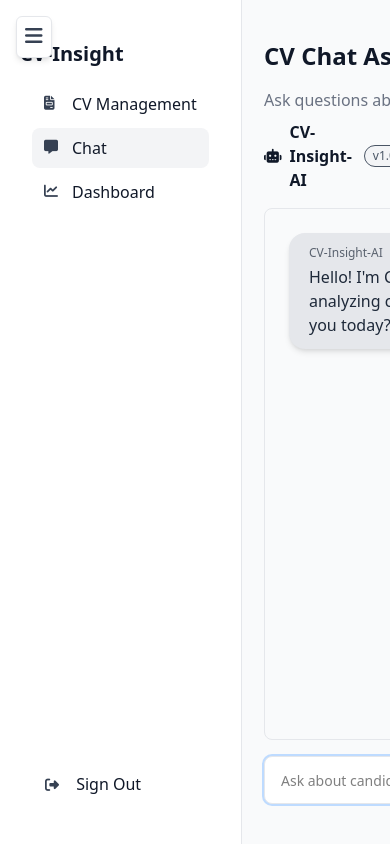
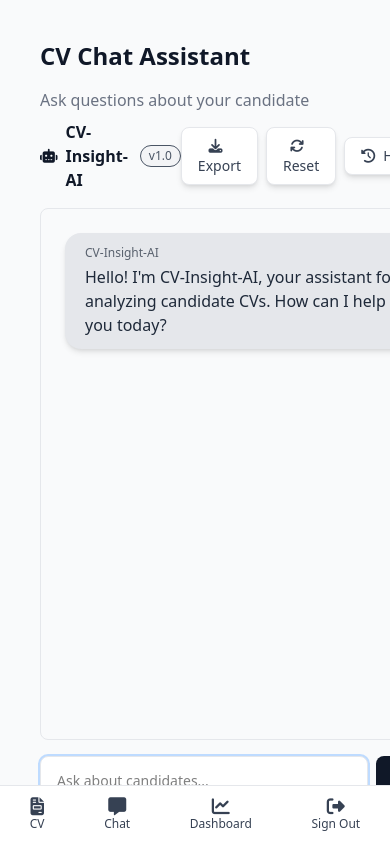
Before and after one commit to TrisnaUtama/cryptova-ai-hr-advisor, a Django app: page /chat/ in a window 390 px wide; the page is wider, and only the part inside the window is pictured. Run offline with Django 5.2, Linux system fonts and the light colour scheme; the visitor is signed in with stand-in values (Sample User, id 1); parts of the project's set-up code (start-up, migrations or seed data) failed here and were passed over.

Commit message:
feat(sidebar): implement bottom navigation for mobile and enhance responsive behavior

```diff
--- a/static/output.css
+++ b/static/output.css
@@ -246,6 +246,9 @@
   .right-3 {
     right: calc(var(--spacing) * 3);
   }
+  .bottom-0 {
+    bottom: calc(var(--spacing) * 0);
+  }
   .left-0 {
     left: calc(var(--spacing) * 0);
   }
@@ -254,6 +257,9 @@
   }
   .z-20 {
     z-index: 20;
+  }
+  .z-30 {
+    z-index: 30;
   }
   .m-0 {
     margin: calc(var(--spacing) * 0);
@@ -299,6 +305,9 @@
   }
   .-ml-2 {
     margin-left: calc(var(--spacing) * -2);
+  }
+  .ml-0 {
+    margin-left: calc(var(--spacing) * 0);
   }
   .ml-1 {
     margin-left: calc(var(--spacing) * 1);
@@ -422,6 +431,9 @@
   }
   .items-start {
     align-items: flex-start;
+  }
+  .justify-around {
+    justify-content: space-around;
   }
   .justify-between {
     justify-content: space-between;
@@ -560,6 +572,10 @@
   .border-2 {
     border-style: var(--tw-border-style);
     border-width: 2px;
+  }
+  .border-t {
+    border-top-style: var(--tw-border-style);
+    border-top-width: 1px;
   }
   .border-r {
     border-right-style: var(--tw-border-style);
@@ -960,14 +976,29 @@
       margin-top: calc(var(--spacing) * 0);
     }
   }
+  .md\:ml-56 {
+    @media (width >= 48rem) {
+      margin-left: calc(var(--spacing) * 56);
+    }
+  }
   .md\:block {
     @media (width >= 48rem) {
       display: block;
     }
   }
+  .md\:flex {
+    @media (width >= 48rem) {
+      display: flex;
+    }
+  }
   .md\:hidden {
     @media (width >= 48rem) {
       display: none;
+    }
+  }
+  .md\:inline {
+    @media (width >= 48rem) {
+      display: inline;
     }
   }
   .md\:flex-row {
--- a/templates/base_sidebar.html
+++ b/templates/base_sidebar.html
@@ -56,10 +56,36 @@
   }
   </style>
   <div class="flex min-w-full min-h-screen bg-gray-50">
-    <button id="sidebar-toggle"
-            class="absolute top-4 left-4 z-20 p-2 rounded-md bg-white border border-gray-200 shadow-md md:hidden">
-      <i class="fa-solid fa-bars text-xl text-gray-700"></i>
-    </button>
+    <!-- Bottom nav for mobile -->
+    <nav id="bottom-nav"
+         class="fixed bottom-0 left-0 w-full bg-white border-t border-gray-200 flex justify-around items-center py-3 z-30 md:hidden hidden">
+      <a href="{% url 'cv' %}"
+         class="flex flex-col items-center text-gray-700 {% if request.resolver_match.url_name == 'cv' %}text-blue-600{% endif %}">
+        <i class="fa-solid fa-file-invoice text-lg"></i>
+        <span class="text-xs">CV</span>
+      </a>
+      <a href="{% url 'chat' %}"
+         class="flex flex-col items-center text-gray-700 {% if request.resolver_match.url_name == 'chat' %}text-blue-600{% endif %}">
+        <i class="fa-solid fa-message text-lg"></i>
+        <span class="text-xs">Chat</span>
+      </a>
+      <a href="{% url 'dashboard' %}"
+         class="flex flex-col items-center text-gray-700 {% if request.resolver_match.url_name == 'dashboard' %}text-blue-600{% endif %}">
+        <i class="fa-solid fa-chart-line text-lg"></i>
+        <span class="text-xs">Dashboard</span>
+      </a>
+      <form method="post"
+            action="{% url 'sign-out' %}"
+            class="flex flex-col items-center">
+        {% csrf_token %}
+        <button type="submit" class="text-gray-700 flex flex-col items-center">
+          <i class="fa-solid fa-right-from-bracket text-lg"></i>
+          <span class="text-xs">Sign Out</span>
+        </button>
+      </form>
+    </nav>
+    <!-- End Bottom nav for mobile -->
+    <!-- <button id="sidebar-toggle" ...>...</button> -->
     <aside id="sidebar"
            class="py-10 bg-white px-4 border-r border-gray-200 flex flex-col min-h-full fixed top-0 left-0 transition-all duration-300">
       <div class="sidebar-header px-3">
@@ -107,9 +133,28 @@
   <script>
   document.addEventListener("DOMContentLoaded", function () {
     const sidebar = document.getElementById("sidebar");
-    const toggle = document.getElementById("sidebar-toggle");
+    // const toggle = document.getElementById("sidebar-toggle");
     const toggleInside = document.getElementById("sidebar-toggle-inside");
     const mainContent = document.getElementById("main-content");
+    const bottomNav = document.getElementById("bottom-nav");
+    function handleResponsiveSidebar() {
+      if (window.innerWidth < 768) {
+        sidebar.style.display = "none";
+        // if (toggle) toggle.style.display = "none";
+        if (bottomNav) bottomNav.classList.remove("hidden");
+        mainContent.classList.remove("ml-56");
+        mainContent.classList.remove("ml-12");
+        mainContent.classList.add("ml-0");
+      } else {
+        sidebar.style.display = "flex";
+        // if (toggle) toggle.style.display = "block";
+        if (bottomNav) bottomNav.classList.add("hidden");
+        mainContent.classList.remove("ml-0");
+        mainContent.classList.add("ml-56");
+      }
+    }
+    handleResponsiveSidebar();
+    window.addEventListener("resize", handleResponsiveSidebar);
     function toggleSidebar() {
       sidebar.classList.toggle("sidebar-collapsed");
       if (sidebar.classList.contains("sidebar-collapsed")) {
@@ -120,8 +165,8 @@
         mainContent.classList.add("ml-56");
       }
     }
-    toggle.addEventListener("click", toggleSidebar);
-    toggleInside.addEventListener("click", toggleSidebar);
+    // if (toggle) toggle.addEventListener("click", toggleSidebar);
+    if (toggleInside) toggleInside.addEventListener("click", toggleSidebar);
   });
   </script>
 {% endblock content %}
```
